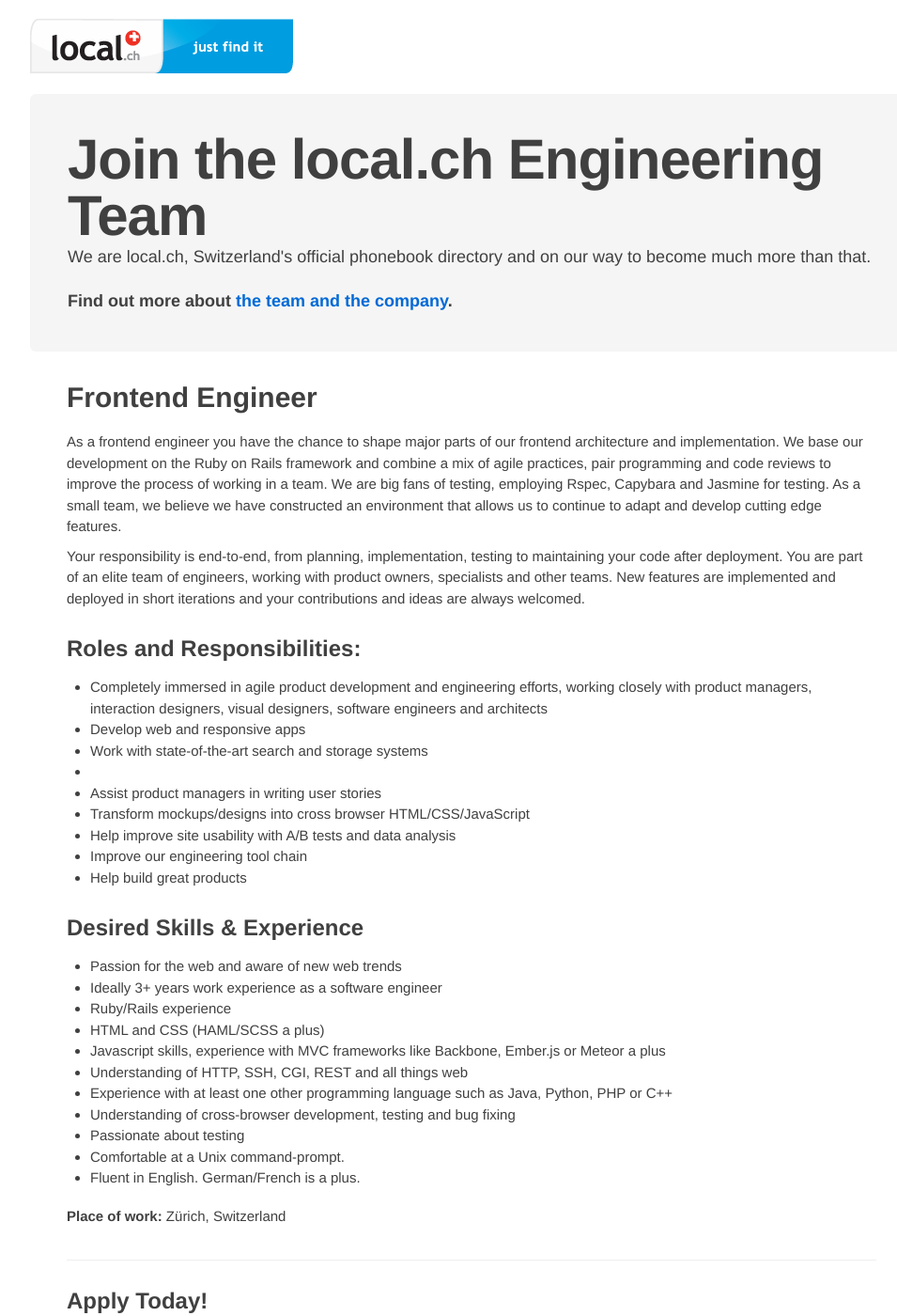
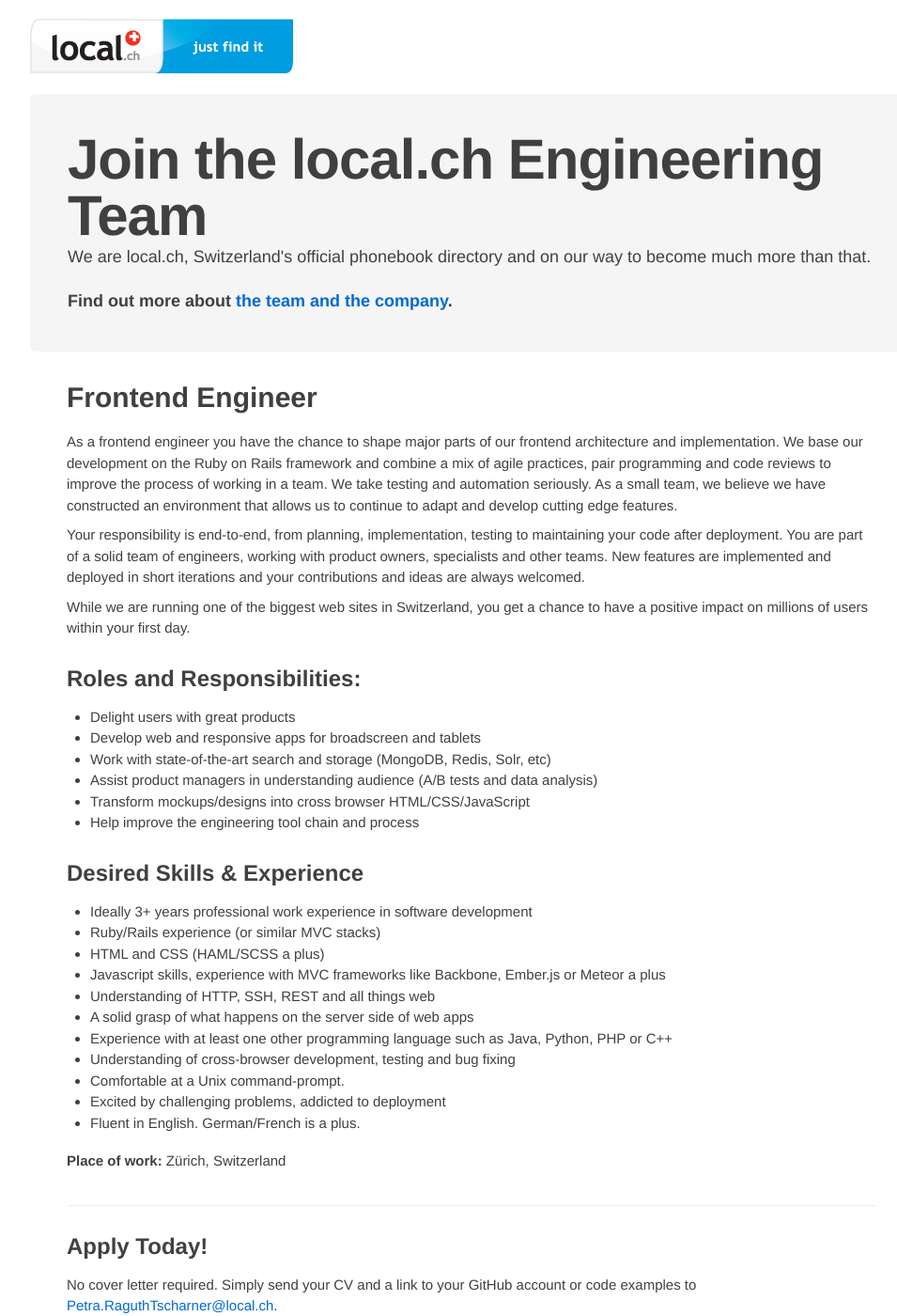
Before and after one commit to digideskio/local-ch.github.com, a Jekyll site: the page built from _posts/2013-01-15-frontend-engineer.html, in a window 1280 px wide and 1400 px high. Shown: the whole window at 94% size, without its empty margins (138-1093 px from the left). Built offline with Jekyll 4.4.1, drawn with Linux system fonts in a browser that asks for light colours.

Commit message:
rewrite some stuff with TW & TP.

```diff
--- a/_posts/2013-01-15-frontend-engineer.html
+++ b/_posts/2013-01-15-frontend-engineer.html
@@ -9,61 +9,43 @@
     Frontend Engineer
 </h1>
 <p>
-    As a frontend engineer you have the chance to shape major parts of our frontend architecture and implementation. We base our development on the Ruby on Rails framework and combine a mix of agile practices, pair programming and code reviews to improve the process of working in a team. We are big fans of testing, employing Rspec, Capybara and Jasmine for testing. As a small team, we believe we have constructed an environment that allows us to continue to adapt and develop cutting edge features.
+    As a frontend engineer you have the chance to shape major parts of our frontend architecture and implementation. We base our development on the Ruby on Rails framework and combine a mix of agile practices, pair programming and code reviews to improve the process of working in a team. We take testing and automation seriously. As a small team, we believe we have constructed an environment that allows us to continue to adapt and develop cutting edge features.
 </p>
 <p>
-    Your responsibility is end-to-end, from planning, implementation, testing to maintaining your code after deployment. You are part of an elite team of engineers, working with product owners, specialists and other teams. New features are implemented and deployed in short iterations and your contributions and ideas are always welcomed.
+    Your responsibility is end-to-end, from planning, implementation, testing to maintaining your code after deployment. You are part of a solid team of engineers, working with product owners, specialists and other teams. New features are implemented and deployed in short iterations and your contributions and ideas are always welcomed.
+</p>
+<p>
+    While we are running one of the biggest web sites in Switzerland, you get a chance to have a positive impact on millions of users within your first day.
 </p>
 <h2>
     Roles and Responsibilities:
 </h2>
 <ul>
-    <li>Completely immersed in agile product development and engineering efforts, working closely with product managers, interaction designers, visual designers, software engineers and architects
-    </li>
-    <li>Develop web and responsive apps
-    </li>
-    <li>Work with state-of-the-art search and storage systems<li>
-    <li>Assist product managers in writing user stories
-    </li>
-
-    <li>Transform mockups/designs into cross browser HTML/CSS/JavaScript
-    </li>
-    <li>Help improve site usability with A/B tests and data analysis
-    </li>
-    <li>Improve our engineering tool chain
-    </li>
-    <li>Help build great products
-    </li>
+    <li>Delight users with great products</li>
+    <li>Develop web and responsive apps for broadscreen and tablets</li>
+    <li>Work with state-of-the-art search and storage (MongoDB, Redis, Solr, etc)</li>
+    <li>Assist product managers in understanding audience (A/B tests and data analysis)</li>
+    <li>Transform mockups/designs into cross browser HTML/CSS/JavaScript</li>
+    <li>Help improve the engineering tool chain and process</li>
 </ul>
 <h2>
     Desired Skills &amp; Experience
 </h2>
 <ul>
-    <li>Passion for the web and aware of new web trends
-    </li>
-    <li>Ideally 3+ years work experience as a software engineer
-    </li>
-    <li>Ruby/Rails experience
-    </li>
-    <li>HTML and CSS (HAML/SCSS a plus)
-    </li>
-    <li>Javascript skills, experience with MVC frameworks like Backbone, Ember.js or Meteor a plus
-    </li>
-    <li>Understanding of HTTP, SSH, CGI, REST and all things web
-    </li>
-    <li>Experience with at least one other programming language such as Java, Python, PHP or C++
-    </li>
-    <li>Understanding of cross-browser development, testing and bug fixing
-    </li>
-    <li>Passionate about testing
-    </li>
-    <li>Comfortable at a Unix command-prompt.
-    </li>
-    <li>Fluent in English. German/French is a plus.
-    </li>
+    <li>Ideally 3+ years professional work experience in software development</li>
+    <li>Ruby/Rails experience (or similar MVC stacks)</li>
+    <li>HTML and CSS (HAML/SCSS a plus)</li>
+    <li>Javascript skills, experience with MVC frameworks like Backbone, Ember.js or Meteor a plus</li>
+    <li>Understanding of HTTP, SSH, REST and all things web</li>
+    <li>A solid grasp of what happens on the server side of web apps</li>
+    <li>Experience with at least one other programming language such as Java, Python, PHP or C++</li>
+    <li>Understanding of cross-browser development, testing and bug fixing</li>
+    <li>Comfortable at a Unix command-prompt.</li>
+    <li>Excited by challenging problems, addicted to deployment</li>
+    <li>Fluent in English. German/French is a plus.</li>
 </ul>
 <p>
-    <b>Place of work:</b> Zürich, Switzerland
+    <b>Place of work:</b> Z&uuml;rich, Switzerland
 </p>
 <h2 class="section">
     Apply Today!
--- a/index.html
+++ b/index.html
@@ -25,9 +25,9 @@
 <div class="row">
   <div class="span-one-third">
     <h2>Frontend Engineer</h2>
-    <p>In this position you will work on our main web site, related projets, internal tools, and experiments. Our development is based on Rails and Javascript, and we combine a mix of agile practices, collaboration and code reviews to get things done.</p>
+    <p>In this position you will work on our main web site, related projects, internal tools, and experiments. Our development is based on Rails and Javascript, and we combine a mix of agile practices, collaboration and code reviews to get things done.</p>
     <h5>Best Practices</h5>
-    <p>We believe in convention over configuration, iterative development, design-first, clean APIs and peer code reviews. We believe in testing, we &#x2665; RSpec, Capybara and Jasmine. We monitor our bathroom status with wireless embedded homebrew hardware.</p>
+    <p>We believe in convention over configuration, iterative development, design-first, clean APIs and peer code reviews. We &#x2665; testing. We're hackers, engaged by things like Open Data, embedded hardware and hack day projects.</p>
     <h5>Our Team</h5>
     <p>We have a small team of A-players who like to solve challenging front-end problems. We're really into visualizations and analytics, and enjoy playing with Graphite and have several infoscreens around the office. We believe in learning and coding together, we're not afraid of new tools or new techniques. We like a simple release process and enjoy focusing on one thing at a time.</p>
     <p><a class="btn" href="/rails-software-engineer.html">The job description &raquo;</a></p>
```
